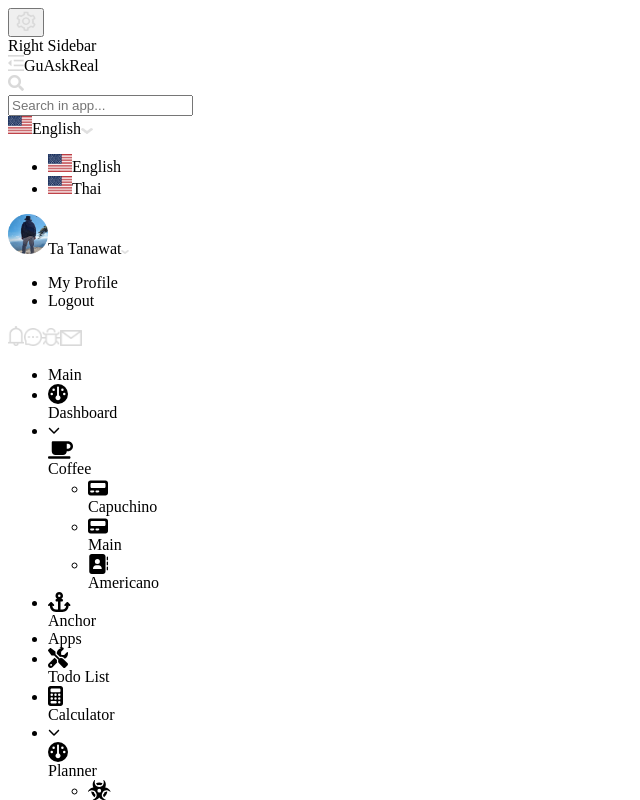
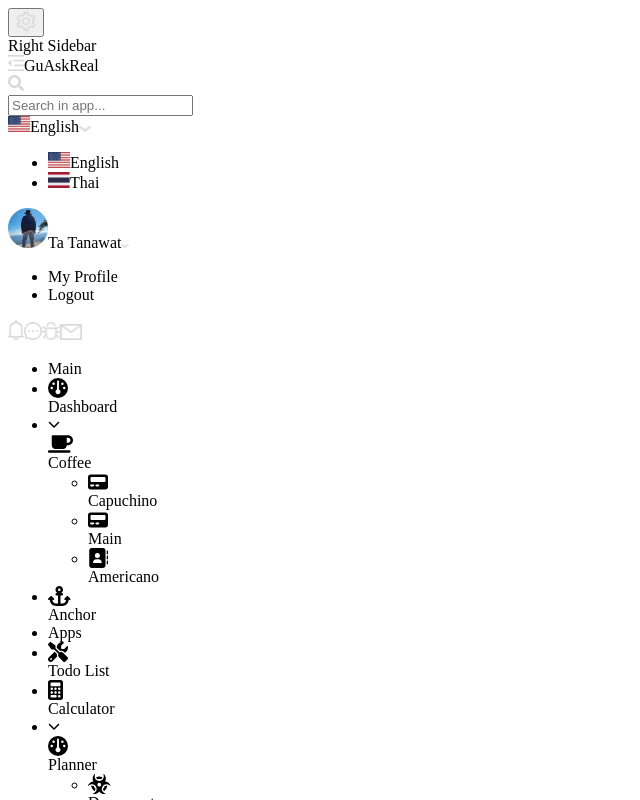
Before and after one commit to tanawat011/gu-ask-real-ideas, a Next.js app: page / in a window 1280 px wide. Shown: the top 800 px of the page, without its empty margins (0-640 px from the left). Built offline with nearby package versions, Linux system fonts and the light colour scheme.

Commit message:
feat: flag thai

```diff
--- a/src/components/InputGlobalSelectorLang/InputGlobalSelectorLang.js
+++ b/src/components/InputGlobalSelectorLang/InputGlobalSelectorLang.js
@@ -20,13 +20,15 @@ export const InputGlobalSelectorLang = () => {
       currentSelected={currentLang}
       options={{
         hasBorder: true,
-        selectedWidth: '24px',
-        selectedHeight: '18px',
+        selectedImageWidth: '22px',
+        selectedImageHeight: '16px',
         selectedLabelClass: 'ml-2 mr-2 text-sm',
         arrowWidth: '12px',
         arrowHeight: '6px',
         menuClass: 'absolute w-40 bg-card_bg rounded px-4 py-3 shadow-round top-9 -right-0.5',
         itemClass: 'flex items-center cursor-pointer py-2',
+        itemImageWidth: '22px',
+        itemImageHeight: '16px',
         TriangleTopPx: 'top-[30px]',
         TriangleLeftPx: 'right-1',
       }}
--- a/src/components/InputSelectorProfile/InputSelectorProfile.js
+++ b/src/components/InputSelectorProfile/InputSelectorProfile.js
@@ -24,8 +24,8 @@ export const InputSelectorProfile = () => {
       onClick={handleClickProfileItem}
       currentSelected={currentSelected}
       options={{
-        selectedWidth: '40px',
-        selectedHeight: '40px',
+        selectedImageWidth: '40px',
+        selectedImageHeight: '40px',
         selectedLabelClass: 'ml-4 mr-2 text-sm text-fossil',
         arrowWidth: '8px',
         arrowHeight: '4px',
--- a/src/components/InputSimpleSelector/InputSimpleSelector.js
+++ b/src/components/InputSimpleSelector/InputSimpleSelector.js
@@ -17,13 +17,15 @@ export const InputSimpleSelector = (props) => {
     },
     options = {
       hasBorder: false,
-      selectedWidth: '16px',
-      selectedHeight: '16px',
+      selectedImageWidth: '',
+      selectedImageHeight: '',
       selectedLabelClass: '',
       arrowWidth: '8px',
       arrowHeight: '8px',
       menuClass: '',
       itemClass: '',
+      itemImageWidth: '',
+      itemImageHeight: '',
       TriangleTopPx: '',
       TriangleLeftPx: '',
     },
@@ -58,7 +60,7 @@ export const InputSimpleSelector = (props) => {
   return (
     <div id={id} className={`relative ${className}`}>
       <div className='flex items-center cursor-pointer' onClick={toggleSelector}>
-        <Image src={currentSelected.src} alt='selector' width={options.selectedWidth} height={options.selectedHeight} />
+        <Image src={currentSelected.src} alt='selector' width={options.selectedImageWidth} height={options.selectedImageHeight} />
 
         <span className={`${options.selectedLabelClass} select-none`}>{currentSelected.label}</span>
 
@@ -80,7 +82,7 @@ export const InputSimpleSelector = (props) => {
                 className={`${options.itemClass} ${border}`}
                 onClick={() => handleClickItem(item)}
               >
-                {item.src && <Image src={item.src} alt={item.alt} width='24px' height='18px' />}
+                {item.src && <Image src={item.src} alt={item.alt} width={options.itemImageWidth} height={options.itemImageHeight} />}
                 <span className={`text-sm select-none ${item.src && 'ml-2 mr-2'}`}>{item.label}</span>
               </li>
             )
--- a/src/data/langList.js
+++ b/src/data/langList.js
@@ -1,4 +1,5 @@
 import FlagUS from '@flag/us.png'
+import FlagTH from '@flag/th.png'
 
 export const langList = [
   {
@@ -10,7 +11,7 @@ export const langList = [
   {
     label: 'Thai',
     value: 'th',
-    src: FlagUS,
+    src: FlagTH,
     alt: 'thai',
   },
 ]
```
Also changed, not shown: public/assets/flags/th.png (added).
